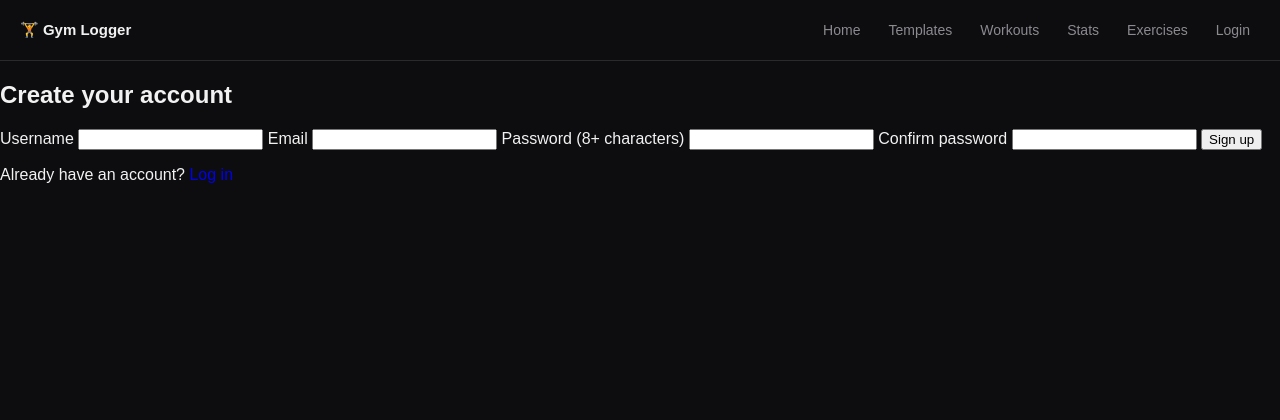
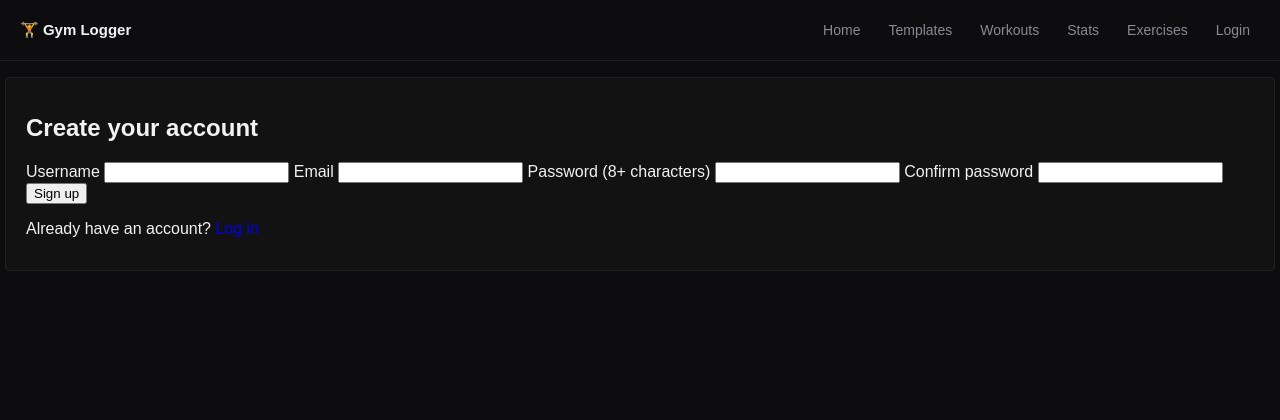
Before and after one commit to mchenrep/Gym-Logger-Web-App-CEN4090L, a Flask app: page /auth/register in a window 1280 px wide. Shown: the top 420 px of the page. Run offline with Flask 3, Linux system fonts and the light colour scheme.

Commit message:
Add shared card styles, #25

```diff
--- a/app/static/css/styles.css
+++ b/app/static/css/styles.css
@@ -5,8 +5,8 @@
     --text: #f2f2f3;
     --text-dim: #8a8a90;
 
-    --card-bg: #18181b;
-    --card-border: #29292e;
+    --card-bg: #121212;
+    --card-border: #212124;
 
     --blue: #1c7cf5;
     --blue-dim: rgba(28, 124, 245, 0.12);
@@ -242,3 +242,15 @@ nav.side-nav .nav-item.is-current {
   color: var(--text-dim);
   font-size: 0.9rem;
 }
+
+/*
+---- Shared Card CSS ----
+*/
+.card {
+  background: var(--card-bg);
+  padding: 16px 20px;
+  margin: 16px 5px;
+
+  border: 1px solid var(--border-color);
+  border-radius: 4px;
+}
```
